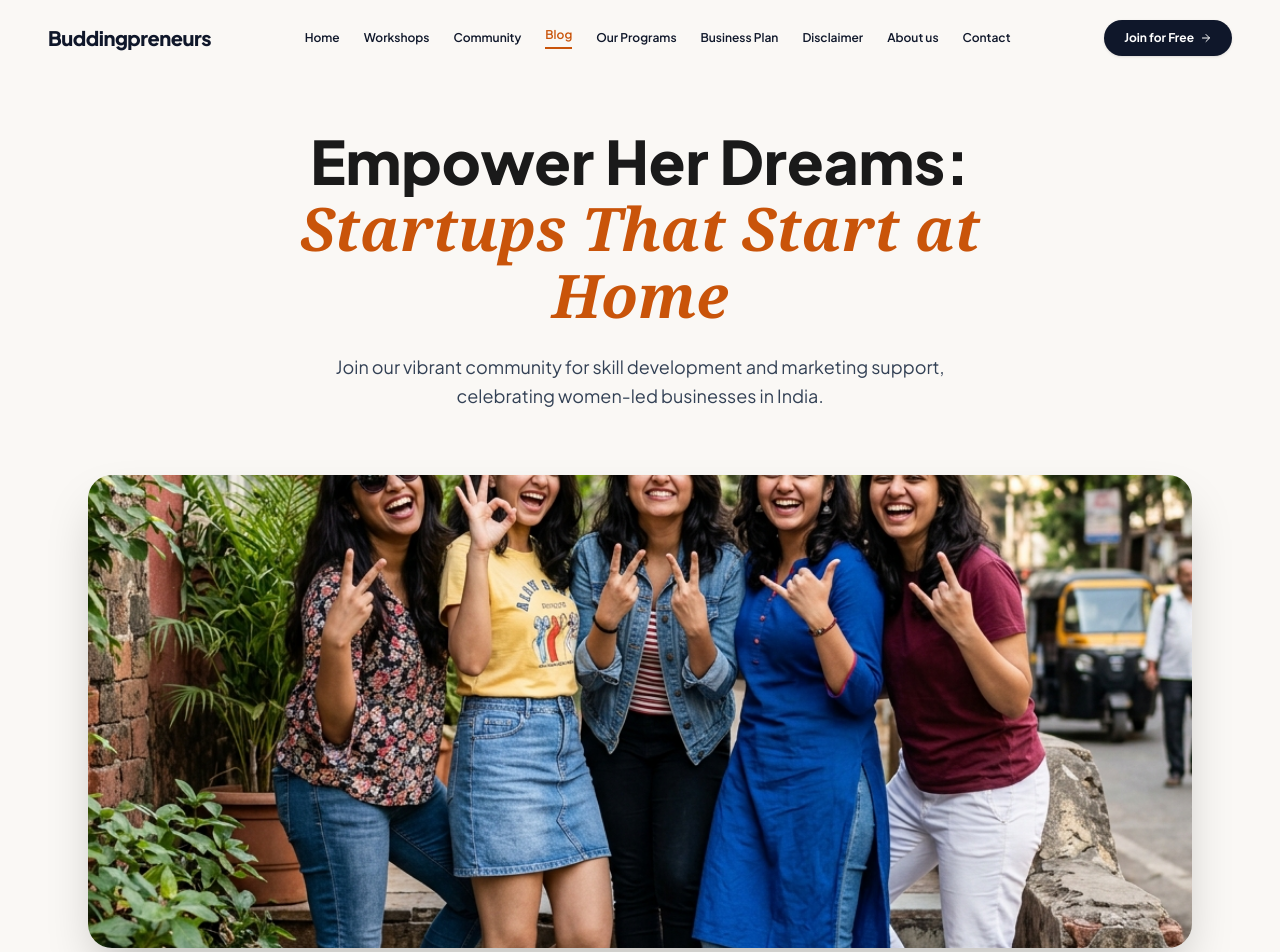
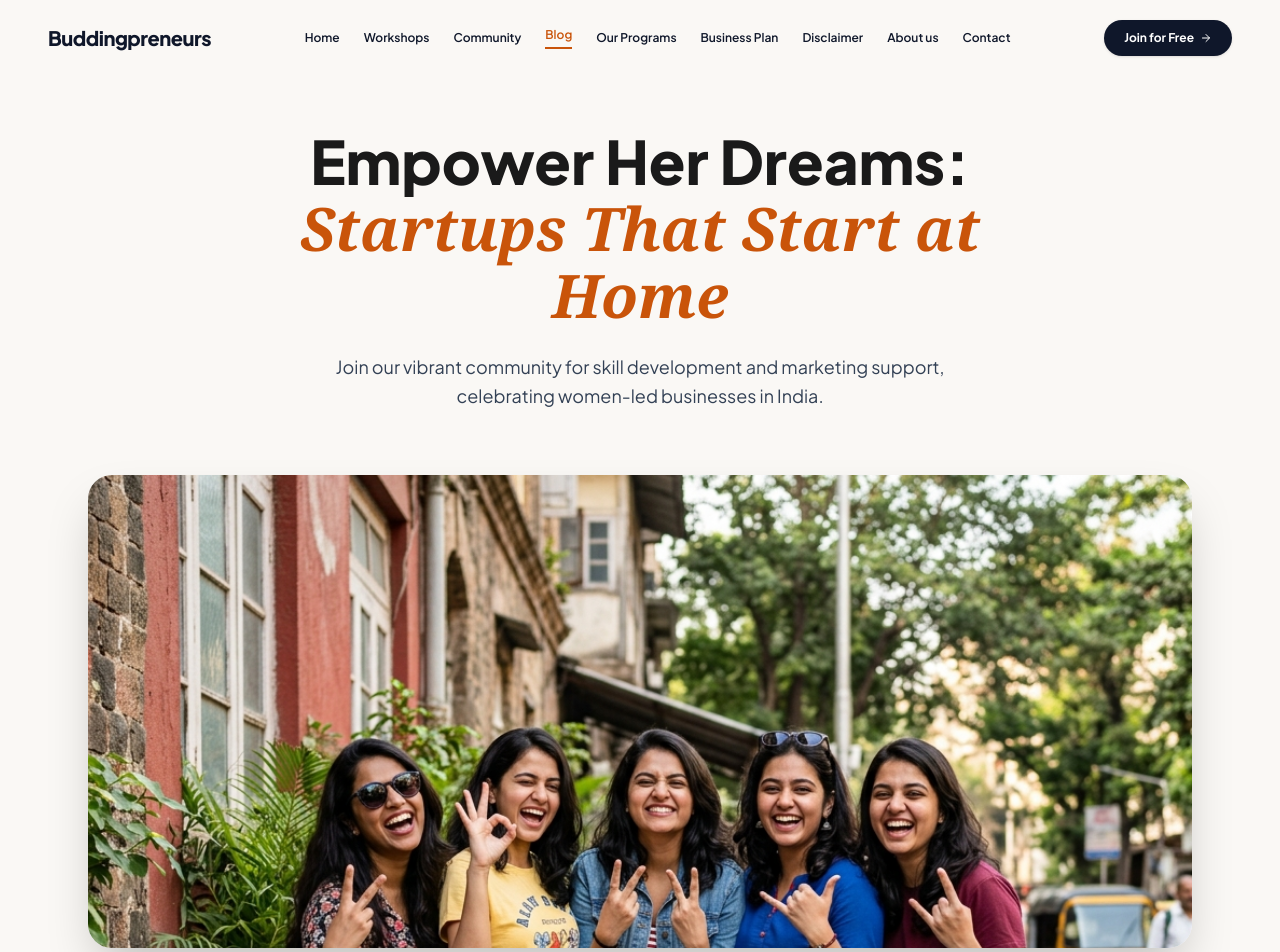
Before and after one commit to the-forgotten-polymath/budding-preneurs, a Next.js app in the folder buddingpreneurs-app/: page /blog in a window 1280 px wide. Shown: the top 952 px of the page. Built offline with nearby package versions, Linux system fonts and the light colour scheme.

Commit message:
Adjust image cropping (object-top) and add founder.png

```diff
--- a/buddingpreneurs-app/src/app/blog/page.tsx
+++ b/buddingpreneurs-app/src/app/blog/page.tsx
@@ -109,12 +109,12 @@ export default function BlogPage() {
 
         {/* FEATURE IMAGE */}
         <section className="px-6 pb-20 max-w-6xl mx-auto">
-          <div className="relative rounded-3xl overflow-hidden shadow-2xl aspect-[21/9] w-full">
+          <div className="relative rounded-3xl overflow-hidden shadow-2xl aspect-[16/9] md:aspect-[21/9] w-full bg-slate-50">
             <Image
               src="/images/blog/blog_women_steps_1779276238965.png"
               alt="Five young women standing on outdoor steps expressing playful gestures"
               fill
-              className="object-cover"
+              className="object-cover object-top"
             />
           </div>
         </section>
--- a/buddingpreneurs-app/src/app/workshops/page.tsx
+++ b/buddingpreneurs-app/src/app/workshops/page.tsx
@@ -167,12 +167,12 @@ export default function WorkshopsPage() {
 
             {/* CARD 2 */}
             <div className="bg-white rounded-3xl overflow-hidden border border-[#E8E4DF] hover:shadow-xl transition-shadow flex flex-col group">
-              <div className="relative h-64 sm:h-80 w-full overflow-hidden">
+              <div className="relative h-64 sm:h-80 w-full overflow-hidden bg-slate-50">
                 <Image
                   src="/images/workshops/workshops_yoga_1779275490769.png"
                   alt="Yoga Wellness"
                   fill
-                  className="object-cover group-hover:scale-105 transition-transform duration-700"
+                  className="object-cover object-top group-hover:scale-105 transition-transform duration-700"
                 />
               </div>
               <div className="p-8 flex flex-col flex-grow">
```
Also changed, not shown: buddingpreneurs-app/public/images/founder.png (added).
